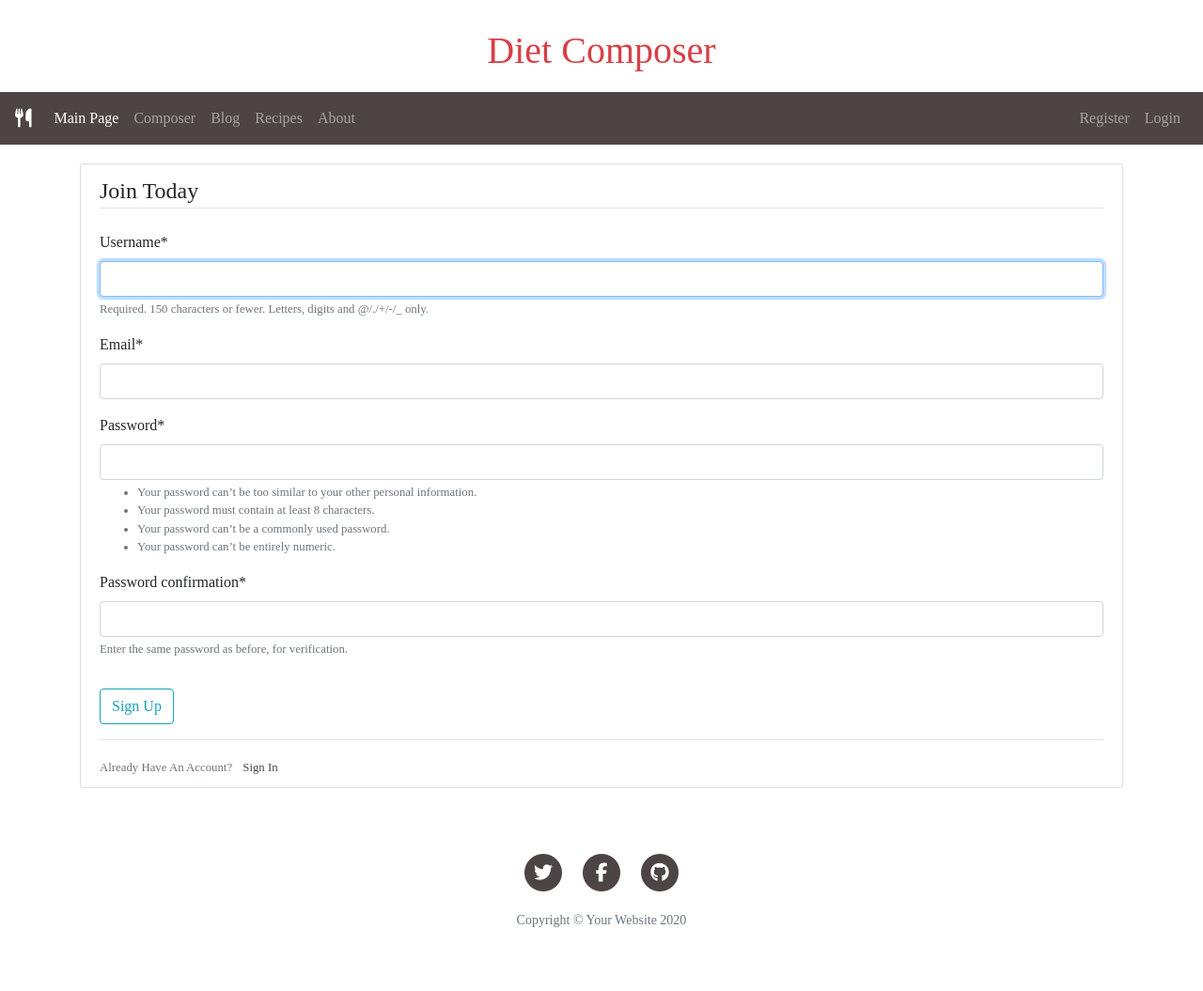
After one commit to tomekmatuszewski/Diet_composer, a Django app: page /register/ in a window 1280 px wide. The commit adds this page. Shown: the whole page at 94% size. Run offline with Django 3.2, Linux system fonts and the light colour scheme; some libraries are stand-ins or nearby versions.

Commit message:
register view added

```diff
--- a/mysite/settings.py
+++ b/mysite/settings.py
@@ -41,6 +41,7 @@ INSTALLED_APPS = [
     "django.contrib.sessions",
     "django.contrib.messages",
     "django.contrib.staticfiles",
+    "crispy_forms",
 ]
 
 MIDDLEWARE = [
@@ -125,3 +126,5 @@ STATIC_URL = "/static/"
 STATICFILES_DIRS = ["static"]
 MEDIA_URL = "/media/"
 MEDIA_ROOT = "media"
+
+CRISPY_TEMPLATE_PACK = 'bootstrap4'
--- a/mysite/urls.py
+++ b/mysite/urls.py
@@ -20,4 +20,5 @@ urlpatterns = [
     path("admin/", admin.site.urls),
     path("", include("diet_composer.urls")),
     path("", include("diet_blog.urls")),
+    path("", include("users.urls"))
 ]
--- a/templates/base.html
+++ b/templates/base.html
@@ -12,6 +12,7 @@
         <link rel="stylesheet" href="https://stackpath.bootstrapcdn.com/bootstrap/4.5.2/css/bootstrap.min.css" integrity="sha384-JcKb8q3iqJ61gNV9KGb8thSsNjpSL0n8PARn9HuZOnIxN0hoP+VmmDGMN5t9UJ0Z" crossorigin="anonymous">
         <link rel="stylesheet" type="text/css" href="{% static 'main.css' %}">
         <link rel="stylesheet" type="text/css" href="{% static 'diet_blog/blog_static.css' %}">
+        <link rel="stylesheet" type="text/css" href="{% static 'users/users.css' %}">
         <script src="https://kit.fontawesome.com/0a451c7507.js" crossorigin="anonymous"></script>
 
         {% if title %}
@@ -54,7 +55,7 @@
 
                     <ul class="navbar-nav ml-auto">
                         <li class="nav-item">
-                            <a class="nav-link" href="#"> Register </a>
+                            <a class="nav-link" href="{% url 'register' %}"> Register </a>
                         </li>
                         <li class="nav-item">
                             <a class="nav-link" href="#"> Login </a>
@@ -69,9 +70,15 @@
 
         <div class="container">
 
+        {% if messages %}
+            {% for message in messages %}
+                <div class="alert alert-{{ message.tags }}">
+                    {{ message }}
+                </div>
+            {% endfor %}
+        {% endif %}
 
         {% block content %} {% endblock %}
-
 
         </div>
 
--- /dev/null
+++ b/users/forms.py
@@ -0,0 +1,12 @@
+from django import forms
+from django.contrib.auth.models import User
+from django.contrib.auth.forms import UserCreationForm
+
+
+class UserRegisterForm(UserCreationForm):
+
+    email = forms.EmailField()
+
+    class Meta:
+        model = User
+        fields = ['username', 'email', 'password1', 'password2']
--- /dev/null
+++ b/users/templates/users/register.html
@@ -0,0 +1,25 @@
+{% extends "base.html" %}
+{% load crispy_forms_tags %}
+{% block content %}
+    <div class="content-section">
+        <form method="post">
+            {% csrf_token %}
+            <fieldset class="form-group">
+                <legend class="border-bottom mb-4">Join Today</legend>
+                {{ form|crispy }}
+            </fieldset>
+            <div class="form-group">
+                <button class="btn btn-outline-info" type="submit">Sign Up</button>
+            </div>
+        </form>
+
+        <div class="border-top pt-3">
+            <small class="text-muted">
+                Already Have An Account? <a class="ml-2" href="#">Sign In</a>
+            </small>
+        </div>
+
+    </div>
+
+
+{% endblock content %}
--- /dev/null
+++ b/users/urls.py
@@ -0,0 +1,7 @@
+from django.urls import path
+
+from . import views
+
+urlpatterns = [
+    path("register/", views.register, name="register"),
+]
--- a/users/views.py
+++ b/users/views.py
@@ -1,5 +1,16 @@
-from django.shortcuts import render
+from django.shortcuts import render, redirect
+from django.contrib import messages
+from .forms import UserRegisterForm
 
 
 def register(request):
-    pass
+    if request.method == "POST":
+        form = UserRegisterForm(request.POST)
+        if form.is_valid():
+            form.save()
+            username = form.cleaned_data.get('username')
+            messages.success(request, f'Account crated for {username}!')
+            return redirect('diet_composer-home')
+    else:
+        form = UserRegisterForm()
+    return render(request, 'users/register.html', {'form': form})
```
Also changed, not shown: users/static/users/users.css (added).
